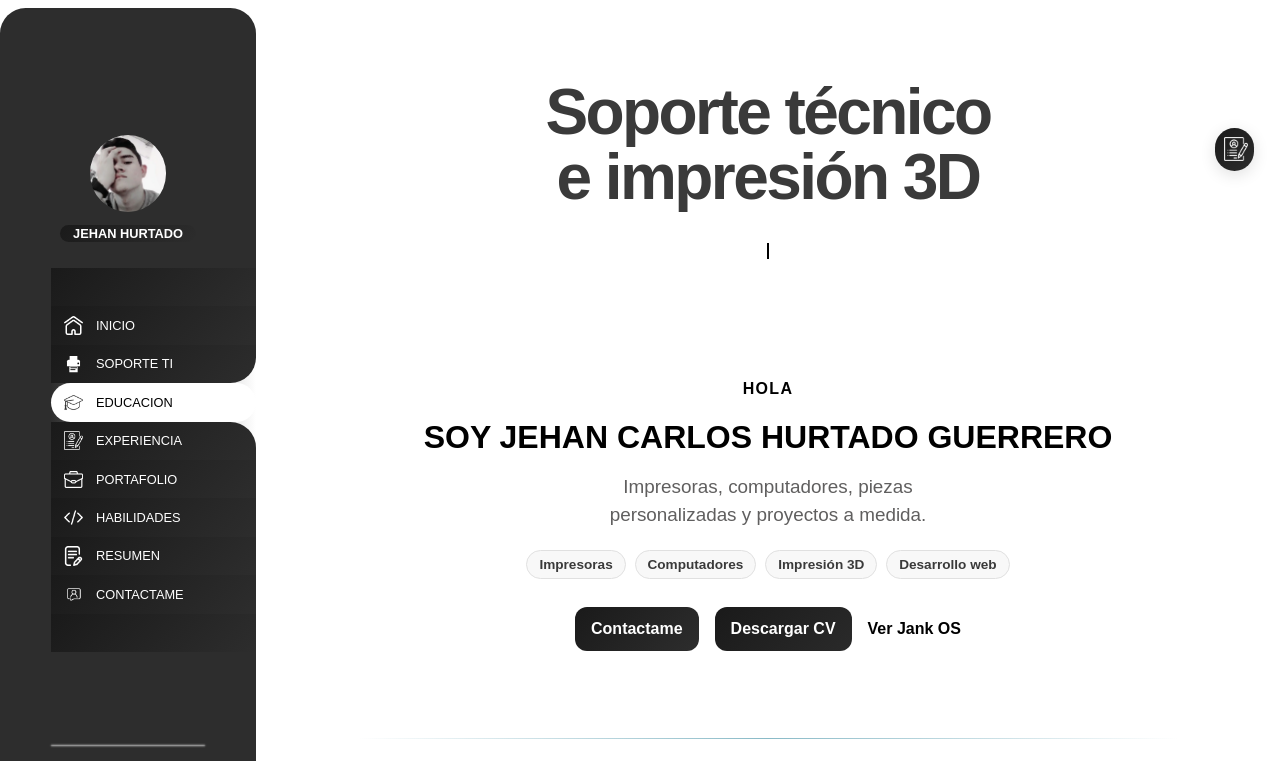
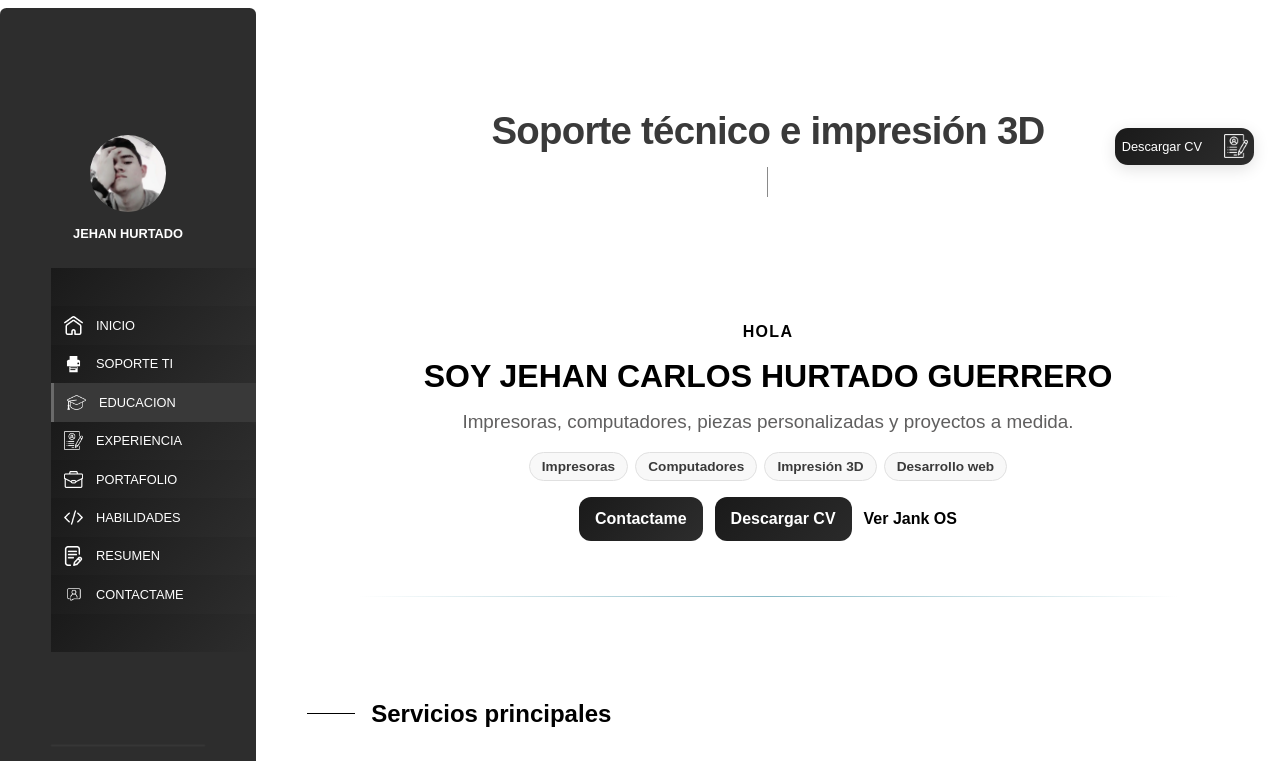
Before and after one commit to Jank1510/jankCVonline, an Angular app: page / in a window 1280 px wide. Shown: the top 761 px of the page. Built offline with nearby package versions, Linux system fonts and the light colour scheme.

Commit message:
Unificar menu lateral y pulir inicio

```diff
--- a/src/app/aside-menu/aside-menu.component.css
+++ b/src/app/aside-menu/aside-menu.component.css
@@ -22,8 +22,6 @@
 }
 
 .perfil p {
-
-    background: linear-gradient(135deg, #1a1a1a 0%, #2d2d2d 100%);
     font-weight: bold;
 }
 
@@ -42,7 +40,7 @@
 .aside_desktop .navegacion ul {
     /*se parte el ul en dos colores para omitir un error en diseño de la navegacion*/
     width: 80%;
-    background: linear-gradient(to right, #2d2d2d, hsl(0, 0%, 100%));
+    background: #2d2d2d;
     padding: 0;
     margin-left: 20%;
     transition: background 0.2s ease;
@@ -63,7 +61,7 @@
          width: 100%;
          text-decoration: none;
          color: white;
-         transition: background 0.2s ease;
+          transition: background 0.2s ease, border-left 0.2s ease;
      }
 
 .navegacion ul li:hover .hoverEfecto {
@@ -101,10 +99,10 @@ ul li img {
 }
 
 hr {
-    box-shadow: 0px -5px 2px 0px white;
+    box-shadow: 0px -5px 2px 0px rgba(255, 255, 255, 0.1);
     height: 1px;
     border: 0;
-    border-color: white;
+    border-color: rgba(255, 255, 255, 0.1);
     width: 60%;
 }
 
@@ -238,7 +236,7 @@ hr {
     background: linear-gradient(135deg, #1a1a1a 0%, #2d2d2d 100%);
     padding: 0.5vw;
     box-shadow: 0 4px 16px rgba(0, 0, 0, 0.12);
-    border-radius: 5vw;
+    border-radius: 1vw;
     transition: transform 0.2s ease, box-shadow 0.2s ease;
 }
 
@@ -291,19 +289,19 @@ hr {
 
 
     .aside_desktop {
-        border-radius: 2rem;
+        border-radius: 0.5rem;
 
     }
 
     .perfil p {
 
         padding: 0.1rem 1rem;
-        border-radius: 1rem;
+        border-radius: 0.3rem;
     }
 
     .perfil img {
         width: 6rem;
-        border-radius: 6rem;
+        border-radius: 50%;
         height: 6rem;
     }
 
@@ -389,19 +387,19 @@ hr {
     }
 
     .aside_desktop {
-        border-radius: 2vw;
+        border-radius: 0.5vw;
 
     }
 
     .perfil p {
 
         padding: 0.1vw 1vw;
-        border-radius: 1vw;
+        border-radius: 0.3vw;
     }
 
     .perfil img {
         width: 6vw;
-        border-radius: 6vw;
+        border-radius: 50%;
         height: 6vw;
     }
 
--- a/src/app/aside-menu/aside-menu.component.ts
+++ b/src/app/aside-menu/aside-menu.component.ts
@@ -103,9 +103,9 @@ export class AsideMenuComponent implements OnInit {
   }
   /*funciones de navegacion*/
   inicio(): void {
-    this.li_diseno1 = { 'border-bottom-right-radius': '2vw' }
-    this.li_especialidad = { 'border-top-right-radius': '2vw' }
-    this.li_inicio = { 'color': 'black', 'background': 'white', 'border-radius': '2vw' }
+    this.li_diseno1 = { 'border-bottom-right-radius': '0.5vw' }
+    this.li_especialidad = { 'border-top-right-radius': '0.5vw' }
+    this.li_inicio = { 'background': 'rgba(255, 255, 255, 0.06)', 'border-left': '3px solid rgba(255, 255, 255, 0.25)' }
     this.li_educacion = {}
     this.li_habilidades = {}
     this.li_portafolio = {}
@@ -113,7 +113,7 @@ export class AsideMenuComponent implements OnInit {
     this.li_resumen = {}
     this.li_diseno2 = {}
     this.li_contactame = {}
-    this.imgInicio = 'invert(0) opacity(80%)'
+    this.imgInicio = 'invert(1) brightness(1.3)'
     this.imgEspecialidad = ''
     this.imgEducacion = ''
     this.imgPortafolio = ''
@@ -123,9 +123,9 @@ export class AsideMenuComponent implements OnInit {
     this.imgContactame = ''
   }
   especialidad(): void {
-    this.li_inicio = { 'border-bottom-right-radius': '2vw' }
-    this.li_educacion = { 'border-top-right-radius': '2vw' }
-    this.li_especialidad = { 'color': 'black', 'background': 'white', 'border-radius': '2vw' }
+    this.li_inicio = { 'border-bottom-right-radius': '0.5vw' }
+    this.li_educacion = { 'border-top-right-radius': '0.5vw' }
+    this.li_especialidad = { 'background': 'rgba(255, 255, 255, 0.06)', 'border-left': '3px solid rgba(255, 255, 255, 0.25)' }
     this.li_diseno1 = {}
     this.li_resumen = {}
     this.li_habilidades = {}
@@ -134,7 +134,7 @@ export class AsideMenuComponent implements OnInit {
     this.li_diseno2 = {}
     this.li_contactame = {}
     this.imgInicio = ''
-    this.imgEspecialidad = 'invert(0) opacity(80%)'
+    this.imgEspecialidad = 'invert(1) brightness(1.3)'
     this.imgEducacion = ''
     this.imgPortafolio = ''
     this.imgExperiencia = ''
@@ -143,9 +143,9 @@ export class AsideMenuComponent implements OnInit {
     this.imgContactame = ''
   }
   educacion(): void {
-    this.li_especialidad = { 'border-bottom-right-radius': '2vw' }
-    this.li_experiencia = { 'border-top-right-radius': '2vw' }
-    this.li_educacion = { 'color': 'black', 'background': 'white', 'border-radius': '2vw' }
+    this.li_especialidad = { 'border-bottom-right-radius': '0.5vw' }
+    this.li_experiencia = { 'border-top-right-radius': '0.5vw' }
+    this.li_educacion = { 'background': 'rgba(255, 255, 255, 0.06)', 'border-left': '3px solid rgba(255, 255, 255, 0.25)' }
     this.li_inicio = {}
     this.li_diseno1 = {}
     this.li_resumen = {}
@@ -155,7 +155,7 @@ export class AsideMenuComponent implements OnInit {
     this.li_contactame = {}
     this.imgInicio = ''
     this.imgEspecialidad = ''
-    this.imgEducacion = 'invert(0) opacity(80%)'
+    this.imgEducacion = 'invert(1) brightness(1.3)'
     this.imgPortafolio = ''
     this.imgExperiencia = ''
     this.imgHabilidades = ''
@@ -163,9 +163,9 @@ export class AsideMenuComponent implements OnInit {
     this.imgContactame = ''
   }
   experiencia(): void {
-    this.li_educacion = { 'border-bottom-right-radius': '2vw' }
-    this.li_portafolio = { 'border-top-right-radius': '2vw' }
-    this.li_experiencia = { 'color': 'black', 'background': 'white', 'border-radius': '2vw' }
+    this.li_educacion = { 'border-bottom-right-radius': '0.5vw' }
+    this.li_portafolio = { 'border-top-right-radius': '0.5vw' }
+    this.li_experiencia = { 'background': 'rgba(255, 255, 255, 0.06)', 'border-left': '3px solid rgba(255, 255, 255, 0.25)' }
     this.li_resumen = {}
     this.li_diseno1 = {}
     this.li_inicio = {}
@@ -176,16 +176,16 @@ export class AsideMenuComponent implements OnInit {
     this.imgInicio = ''
     this.imgEspecialidad = ''
     this.imgEducacion = ''
-    this.imgExperiencia = 'invert(0) opacity(80%)'
+    this.imgExperiencia = 'invert(1) brightness(1.3)'
     this.imgPortafolio = ''
     this.imgHabilidades = ''
     this.imgResumen = ''
     this.imgContactame = ''
   }
   portafolio(): void {
-    this.li_experiencia = { 'border-bottom-right-radius': '2vw' }
-    this.li_habilidades = { 'border-top-right-radius': '2vw' }
-    this.li_portafolio = { 'color': 'black', 'background': 'white', 'border-radius': '2vw' }
+    this.li_experiencia = { 'border-bottom-right-radius': '0.5vw' }
+    this.li_habilidades = { 'border-top-right-radius': '0.5vw' }
+    this.li_portafolio = { 'background': 'rgba(255, 255, 255, 0.06)', 'border-left': '3px solid rgba(255, 255, 255, 0.25)' }
     this.li_resumen = {}
     this.li_educacion = {}
     this.li_diseno1 = {}
@@ -197,15 +197,15 @@ export class AsideMenuComponent implements OnInit {
     this.imgEspecialidad = ''
     this.imgEducacion = ''
     this.imgExperiencia = ''
-    this.imgPortafolio = 'invert(0) opacity(80%)'
+    this.imgPortafolio = 'invert(1) brightness(1.3)'
     this.imgHabilidades = ''
     this.imgResumen = ''
     this.imgContactame = ''
   }
   habilidades(): void {
-    this.li_portafolio = { 'border-bottom-right-radius': '2vw' }
-    this.li_resumen = { 'border-top-right-radius': '2vw' }
-    this.li_habilidades = { 'color': 'black', 'background': 'white', 'border-radius': '2vw' }
+    this.li_portafolio = { 'border-bottom-right-radius': '0.5vw' }
+    this.li_resumen = { 'border-top-right-radius': '0.5vw' }
+    this.li_habilidades = { 'background': 'rgba(255, 255, 255, 0.06)', 'border-left': '3px solid rgba(255, 255, 255, 0.25)' }
     this.li_diseno1 = {}
     this.li_inicio = {}
     this.li_especialidad = {}
@@ -218,14 +218,14 @@ export class AsideMenuComponent implements OnInit {
     this.imgEducacion = ''
     this.imgPortafolio = ''
     this.imgExperiencia = ''
-    this.imgHabilidades = 'invert(0) opacity(80%)'
+    this.imgHabilidades = 'invert(1) brightness(1.3)'
     this.imgResumen = ''
     this.imgContactame = ''
   }
   resumen(): void {
-    this.li_habilidades = { 'border-bottom-right-radius': '2vw' }
-    this.li_contactame = { 'border-top-right-radius': '2vw' }
-    this.li_resumen = { 'color': 'black', 'background': 'white', 'border-radius': '2vw' }
+    this.li_habilidades = { 'border-bottom-right-radius': '0.5vw' }
+    this.li_contactame = { 'border-top-right-radius': '0.5vw' }
+    this.li_resumen = { 'background': 'rgba(255, 255, 255, 0.06)', 'border-left': '3px solid rgba(255, 255, 255, 0.25)' }
     this.li_portafolio = {}
     this.li_educacion = {}
     this.li_experiencia = {}
@@ -239,13 +239,13 @@ export class AsideMenuComponent implements OnInit {
     this.imgPortafolio = ''
     this.imgExperiencia = ''
     this.imgHabilidades = ''
-    this.imgResumen = 'invert(0) opacity(80%)'
+    this.imgResumen = 'invert(1) brightness(1.3)'
     this.imgContactame = ''
   }
   contactame(): void {
-    this.li_resumen = { 'border-bottom-right-radius': '2vw' }
-    this.li_diseno2 = { 'border-top-right-radius': '2vw' }
-    this.li_contactame = { 'color': 'black', 'background': 'white', 'border-radius': '2vw' }
+    this.li_resumen = { 'border-bottom-right-radius': '0.5vw' }
+    this.li_diseno2 = { 'border-top-right-radius': '0.5vw' }
+    this.li_contactame = { 'background': 'rgba(255, 255, 255, 0.06)', 'border-left': '3px solid rgba(255, 255, 255, 0.25)' }
     this.li_portafolio = {}
     this.li_habilidades = {}
     this.li_educacion = {}
@@ -260,6 +260,6 @@ export class AsideMenuComponent implements OnInit {
     this.imgExperiencia = ''
     this.imgHabilidades = ''
     this.imgResumen = ''
-    this.imgContactame = 'invert(0) opacity(80%)'
+    this.imgContactame = 'invert(1) brightness(1.3)'
   }
 }
--- a/src/app/content/inicio/inicio.component.css
+++ b/src/app/content/inicio/inicio.component.css
@@ -3,7 +3,7 @@
     display: flex;
     flex-direction: column;
     justify-content: center;
-    margin-bottom: 5rem;
+    margin-bottom: 3rem;
     position: relative;
 }
 
@@ -14,7 +14,7 @@
     flex-direction: column;
     justify-content: center;
     min-height: 34vh;
-    padding: 5rem 1.25rem 1.25rem 1.25rem;
+    padding: 2.5rem 1.25rem 1.25rem 1.25rem;
     position: relative;
     text-align: center;
     width: 100%;
@@ -29,10 +29,10 @@
     .contenedor .perfil h1 span {
         color: #3a3a3a;
         display: block;
-    font-size: clamp(2.2rem, 5vw, 4.25rem);
+        font-size: clamp(1.5rem, 3vw, 2.5rem);
         font-weight: bold;
-    line-height: 1.02;
-    letter-spacing: -0.04em;
+        line-height: 1.05;
+        letter-spacing: -0.02em;
         text-align: center;
         text-wrap: balance;
     }
@@ -42,35 +42,23 @@
 }
 
 .linea {
-    animation: linea_animation 2s cubic-bezier(1, 0, 0, 1) infinite;
-    background: #000;
+    background: #8a8a8a;
     content: ' ';
-    height: 82px;
+    height: 30px;
     left: 50%;
     margin-left: -1px;
-    mix-blend-mode: difference;
     position: absolute;
     top: 0px;
-    width: 1.5px;
+    width: 1px;
     z-index: 6;
 }
 
 .linea_contenedo {
-    height: 82px;
-    margin-top: 2rem;
+    height: 30px;
+    margin-top: 1rem;
     position: relative;
     width: 1px;
     z-index: 1;
-}
-
-@keyframes linea_animation {
-    from {
-        height: 0px;
-    }
-
-    to {
-        height: 82px;
-    }
 }
 
 .presentacion {
@@ -91,7 +79,7 @@
     color: #605f5f;
     font-size: clamp(1rem, 2vw, 1.18rem);
     margin: 0;
-    max-width: 38rem;
+    max-width: 44rem;
     text-wrap: balance;
 }
 
@@ -105,9 +93,9 @@
 .chipsPerfil {
     display: flex;
     flex-wrap: wrap;
-    gap: 0.55rem;
+    gap: 0.45rem;
     justify-content: center;
-    margin-top: 1.3rem;
+    margin-top: 1rem;
 }
 
 .chipsPerfil span {
@@ -129,15 +117,15 @@
 .accionesInicio {
     display: flex;
     flex-direction: row;
-    gap: 1rem;
-    margin: 1.75rem 0 0 0;
+    gap: 0.75rem;
+    margin: 1rem 0 0 0;
 }
 
 .name {
     color: black;
     font-size: clamp(1.45rem, 3vw, 2rem);
     font-weight: bold;
-    margin: 0.75rem 0;
+    margin: 0.5rem 0;
 }
 
 .accionesInicio a {
@@ -178,7 +166,7 @@
 .accionesInicio .contactame:hover,
 .accionesInicio .descargar:hover,
 .accionesInicio .leerMas:hover {
-    opacity: 80%;
+    box-shadow: 0 4px 12px rgba(0, 0, 0, 0.08);
 }
 
 .accionesInicio .leerMas {
@@ -190,13 +178,13 @@
 @media (max-width: 520px) {
     .perfil {
         min-height: 30vh;
-        padding-top: 5rem;
+        padding-top: 2.5rem;
     }
 
     .contenedor .perfil h1 span {
-        font-size: clamp(2rem, 10vw, 3rem);
+        font-size: clamp(1.5rem, 8vw, 2.5rem);
         line-height: 1.06;
-        letter-spacing: -0.03em;
+        letter-spacing: -0.02em;
     }
 
     .accionesInicio {
@@ -207,12 +195,12 @@
 
 @media (min-width: 1270px) {
     .contenedor {
-        margin-bottom: 5rem;
+        margin-bottom: 3rem;
     }
 
     .perfil {
         min-height: 36vh;
-        padding-top: 5rem;
+        padding-top: 2.5rem;
         width: 100%;
     }
 }
```
Lines whose indentation alone changed are shown as unchanged.
